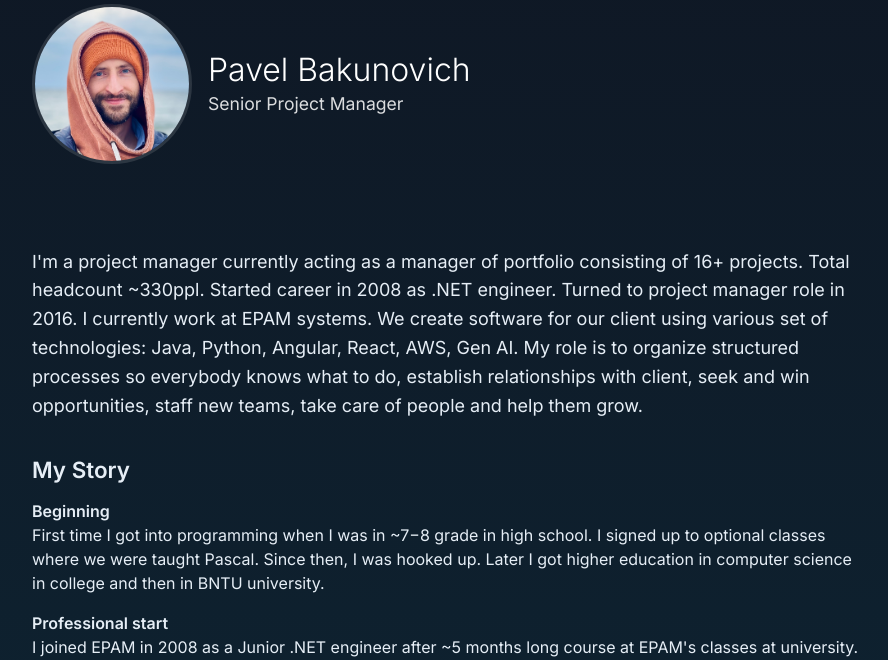
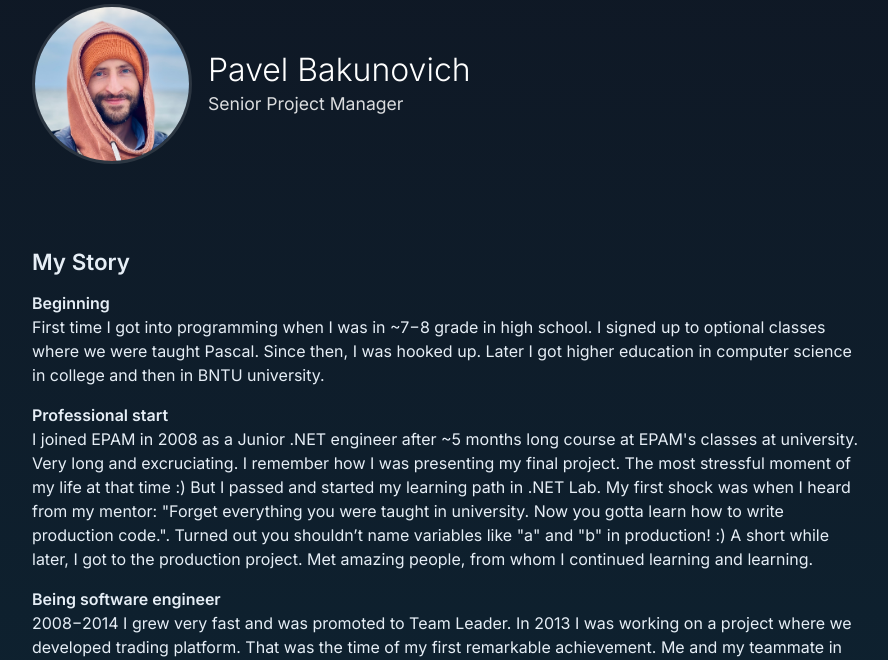
Before and after one commit to Pavel-Bakunovich/personal-web-site, a Flask app: page /my-story in a window 1280 px wide. Shown: the part 114-774 px from the top of the page, without its empty margins (194-1082 px from the left). Run offline with Flask 2, Linux system fonts and the light colour scheme.

Commit message:
Removed duplicate section on my-story.html

```diff
--- a/templates/my-story.html
+++ b/templates/my-story.html
@@ -10,11 +10,6 @@
         <p class="cv-role">Senior Project Manager</p>
       </div>
     </div>
-  </section>
-
-  <!-- Summary -->
-  <section class="cv-summary container">
-    <p class="lead">I'm a project manager currently acting as a manager of portfolio consisting of 16+ projects. Total headcount ~330ppl. Started career in 2008 as .NET engineer. Turned to project manager role in 2016. I currently work at EPAM systems. We create software for our client using various set of technologies: Java, Python, Angular, React, AWS, Gen AI. My role is to organize structured processes so everybody knows what to do, establish relationships with client, seek and win opportunities, staff new teams, take care of people and help them grow.</p>
   </section>
 
   <!-- Biography / Story -->
```
